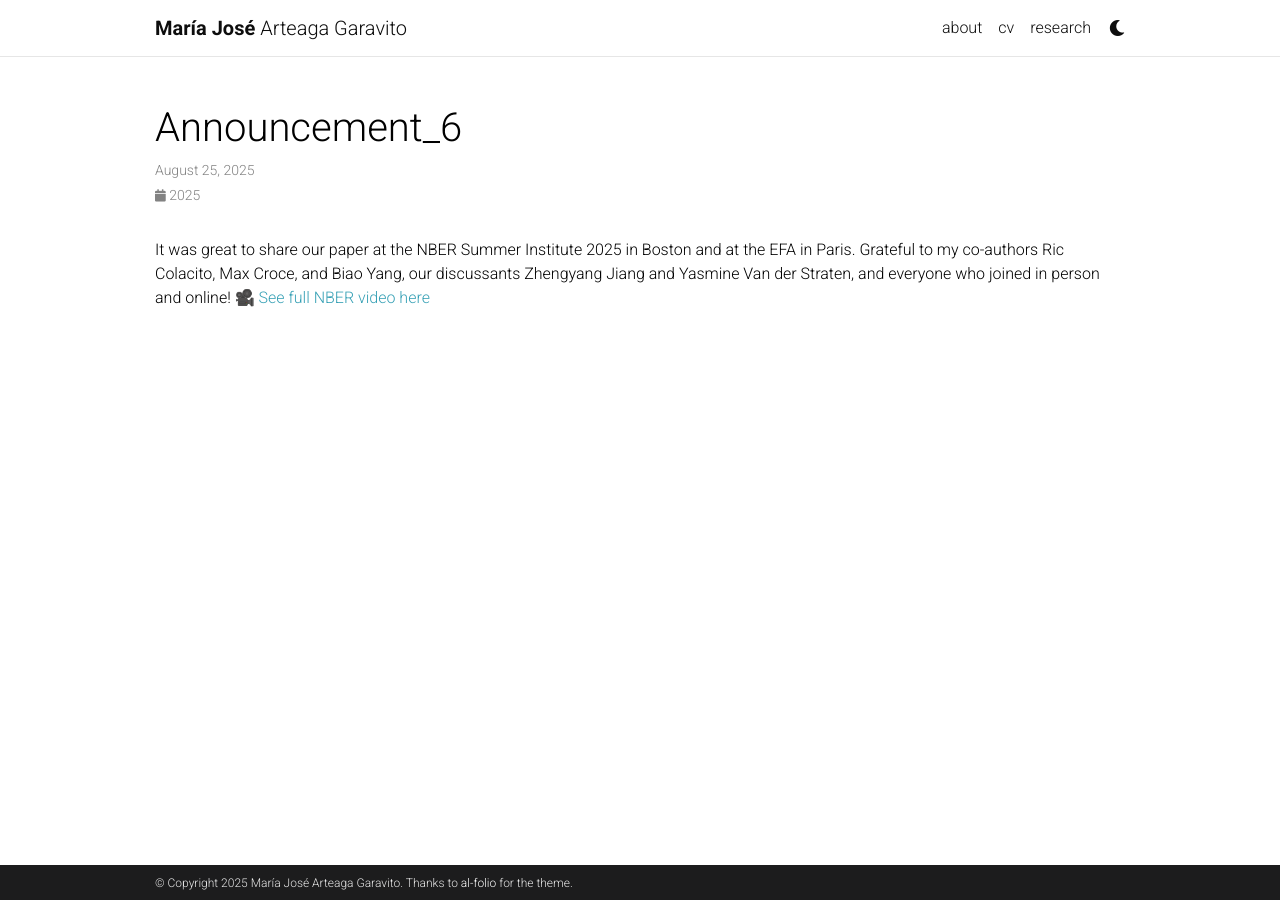
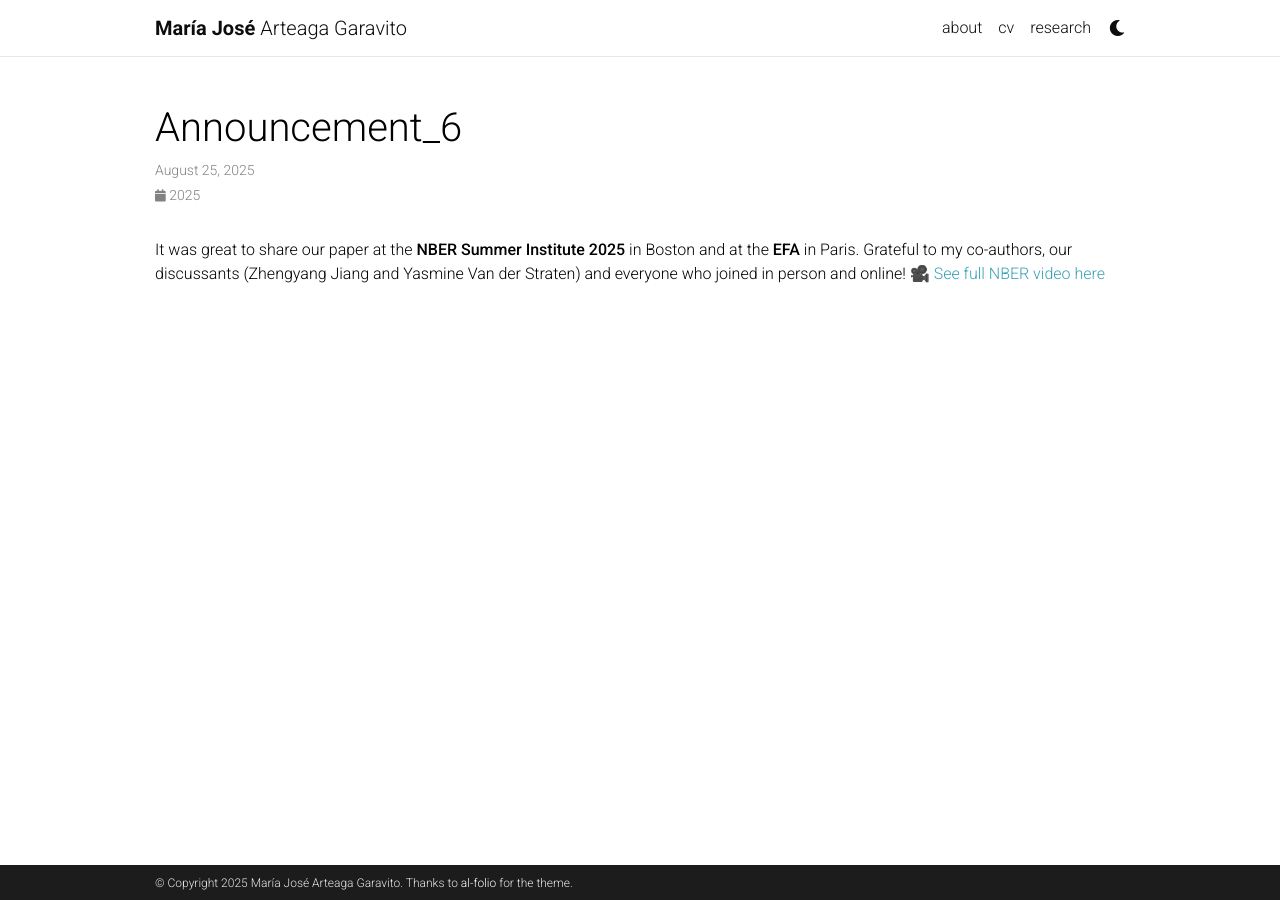
Before and after one commit to majoarteaga/majoarteaga.github.io, a Jekyll site: the page built from _news/announcement_6.md, in a window 1280 px wide. Built offline with Jekyll 4.4.1, drawn with Linux system fonts in a browser that asks for light colours; comment, search, counter and statistics services are not loaded; a style sheet for code colours, icons or effects is not loaded.

Commit message:
Update announcement_6.md

```diff
--- a/_news/announcement_6.md
+++ b/_news/announcement_6.md
@@ -5,5 +5,5 @@ inline: true
 related_posts: false
 ---
 
-It was great to share our paper at the NBER Summer Institute 2025 in Boston and at the EFA in Paris. Grateful to my co-authors Ric Colacito, Max Croce, and Biao Yang, our discussants Zhengyang Jiang and Yasmine Van der Straten, and everyone who joined in person and online!
+It was great to share our paper at the <strong>NBER Summer Institute 2025</strong> in Boston and at the <strong>EFA</strong> in Paris. Grateful to my co-authors, our discussants (Zhengyang Jiang and Yasmine Van der Straten) and everyone who joined in person and online!
 🎥 [See full NBER video here](youtube.com/watch?t=419&v=W_AGwwhRims&feature=youtu.be)
```
